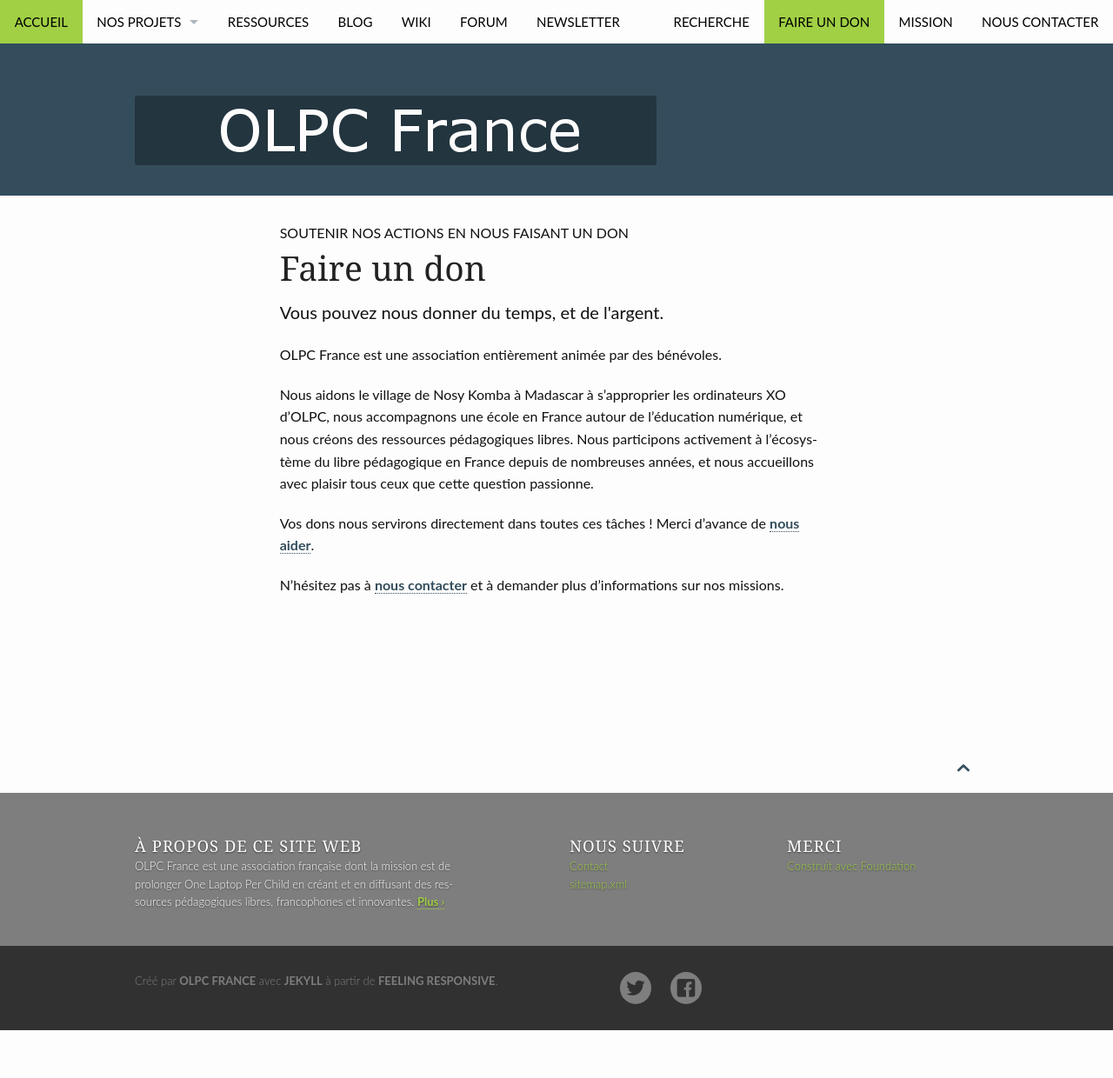
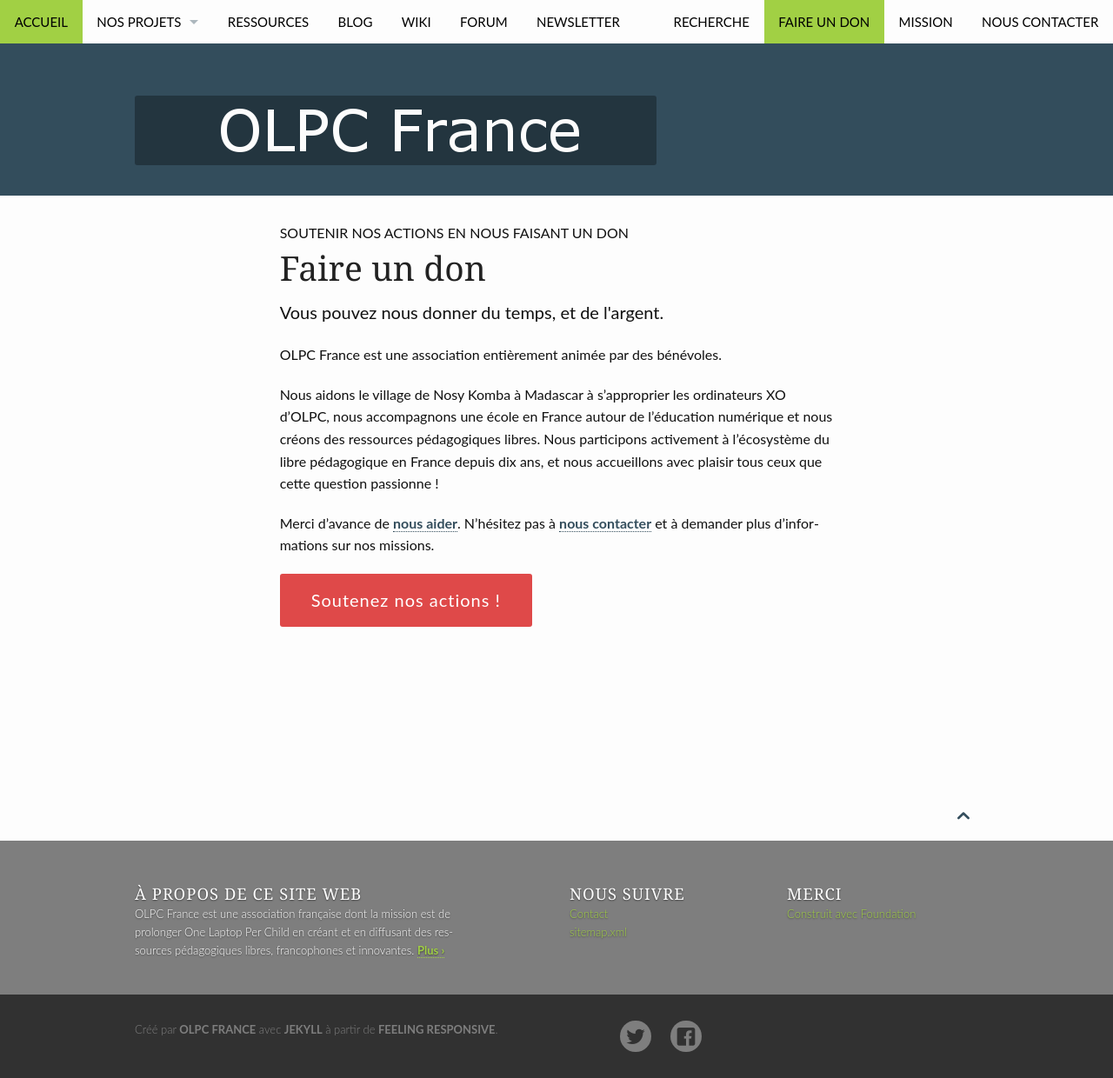
Before and after one commit to bzg/olpc-france-website, a Jekyll site: the page built from pages/don.md, in a window 1280 px wide. Shown: the whole page at 87% size. Built offline with Jekyll 4.4.1, drawn with Linux system fonts in a browser that asks for light colours; before the commit the page ends 1185 px from its top, so only the background shows below that.

Commit message:
Add donation button

```diff
--- a/pages/don.md
+++ b/pages/don.md
@@ -10,14 +10,14 @@ OLPC France est une association entièrement animée par des bénévoles.
 
 Nous aidons le village de Nosy Komba à Madascar à s’approprier les
 ordinateurs XO d’OLPC, nous accompagnons une école en France autour de
-l’éducation numérique, et nous créons des ressources pédagogiques
+l’éducation numérique et nous créons des ressources pédagogiques
 libres.  Nous participons activement à l’écosystème du libre
-pédagogique en France depuis de nombreuses années, et nous accueillons
-avec plaisir tous ceux que cette question passionne.
+pédagogique en France depuis dix ans, et nous accueillons avec plaisir
+tous ceux que cette question passionne !
 
-Vos dons nous servirons directement dans toutes ces tâches !  Merci
-d’avance de
-[nous aider](https://www.helloasso.com/don/associations/olpc-france).
+Merci d’avance de [nous
+aider](https://www.helloasso.com/don/associations/olpc-france). N’hésitez
+pas à [nous contacter](/contact/) et à demander plus d’informations
+sur nos missions.
 
-N’hésitez pas à [nous contacter](/contact/) et à demander plus
-d’informations sur nos missions.
+<a class="button large radius alert" href="https://www.helloasso.com/don/associations/olpc-france" target="_blank" >Soutenez nos actions !</a>
```
Also changed, not shown: 4 other files.
